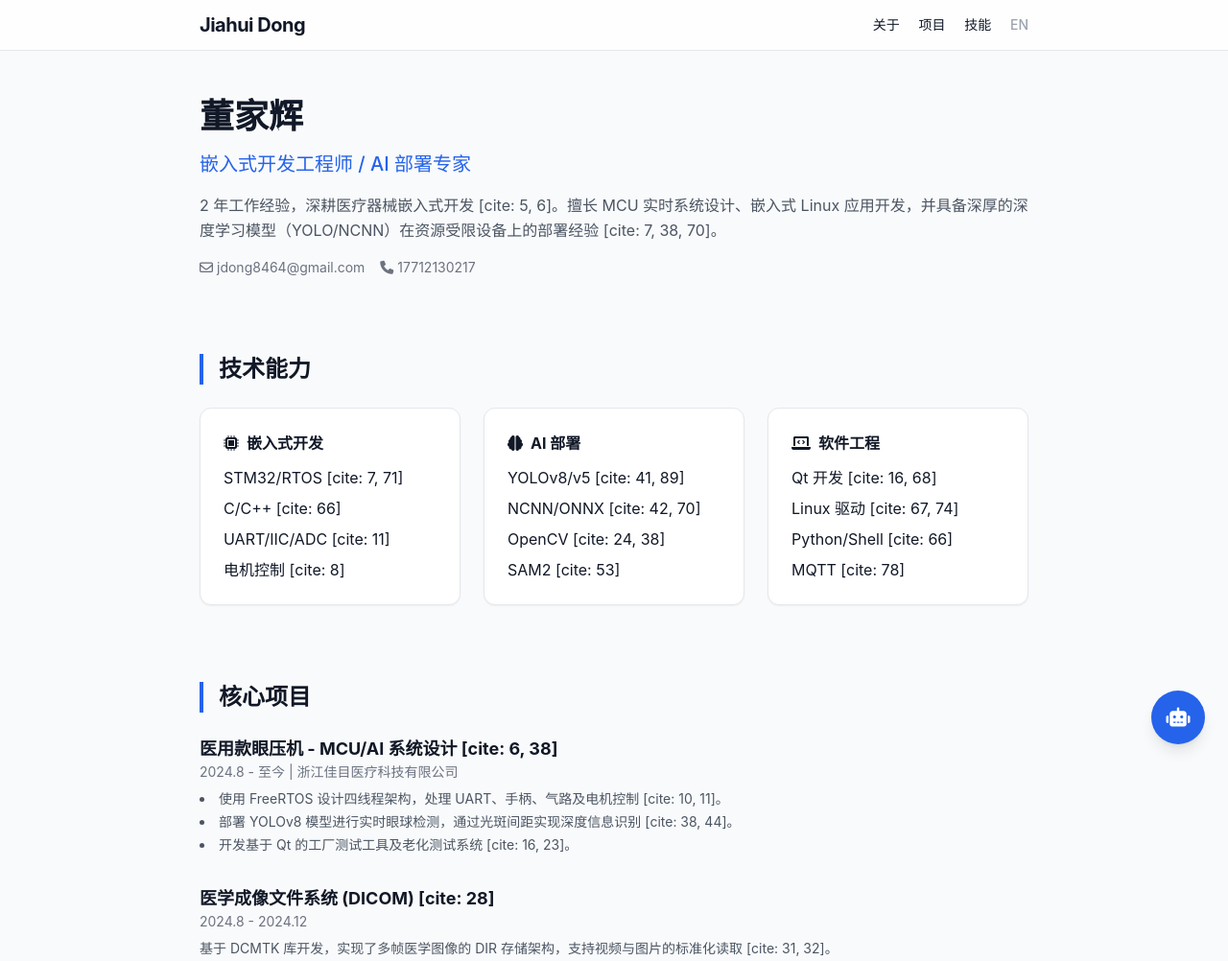
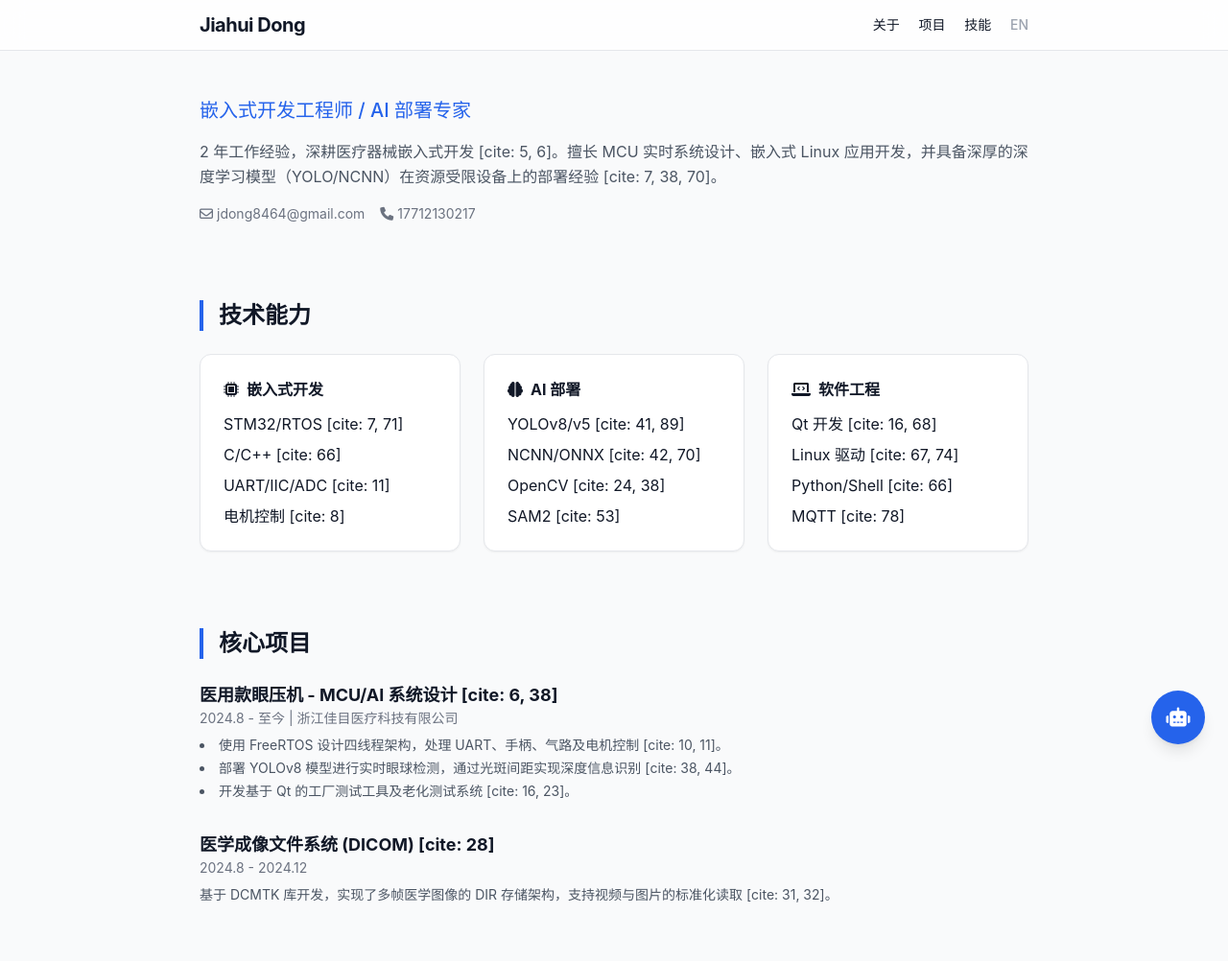
Before and after one commit to qlghmz/my-resume, a plain HTML site: page zh/index.html in a window 1280 px wide. Shown: the top 1002 px of the page at 96% size. Drawn offline with nearby package versions, Linux system fonts and the light colour scheme.

Commit message:
更新中文界面

```diff
--- a/zh/index.html
+++ b/zh/index.html
@@ -29,7 +29,6 @@
 
         <section id="about" class="flex flex-col md:flex-row items-center gap-8">
             <div class="flex-1 space-y-4">
-                <h1 class="text-4xl font-extrabold text-gray-900">董家辉</h1>
                 <p class="text-xl text-blue-600 font-medium">嵌入式开发工程师 / AI 部署专家</p>
                 <p class="text-gray-600 leading-relaxed">
                     2 年工作经验，深耕医疗器械嵌入式开发 [cite: 5, 6]。擅长 MCU 实时系统设计、嵌入式 Linux 应用开发，并具备深厚的深度学习模型（YOLO/NCNN）在资源受限设备上的部署经验 [cite: 7, 38, 70]。
```
